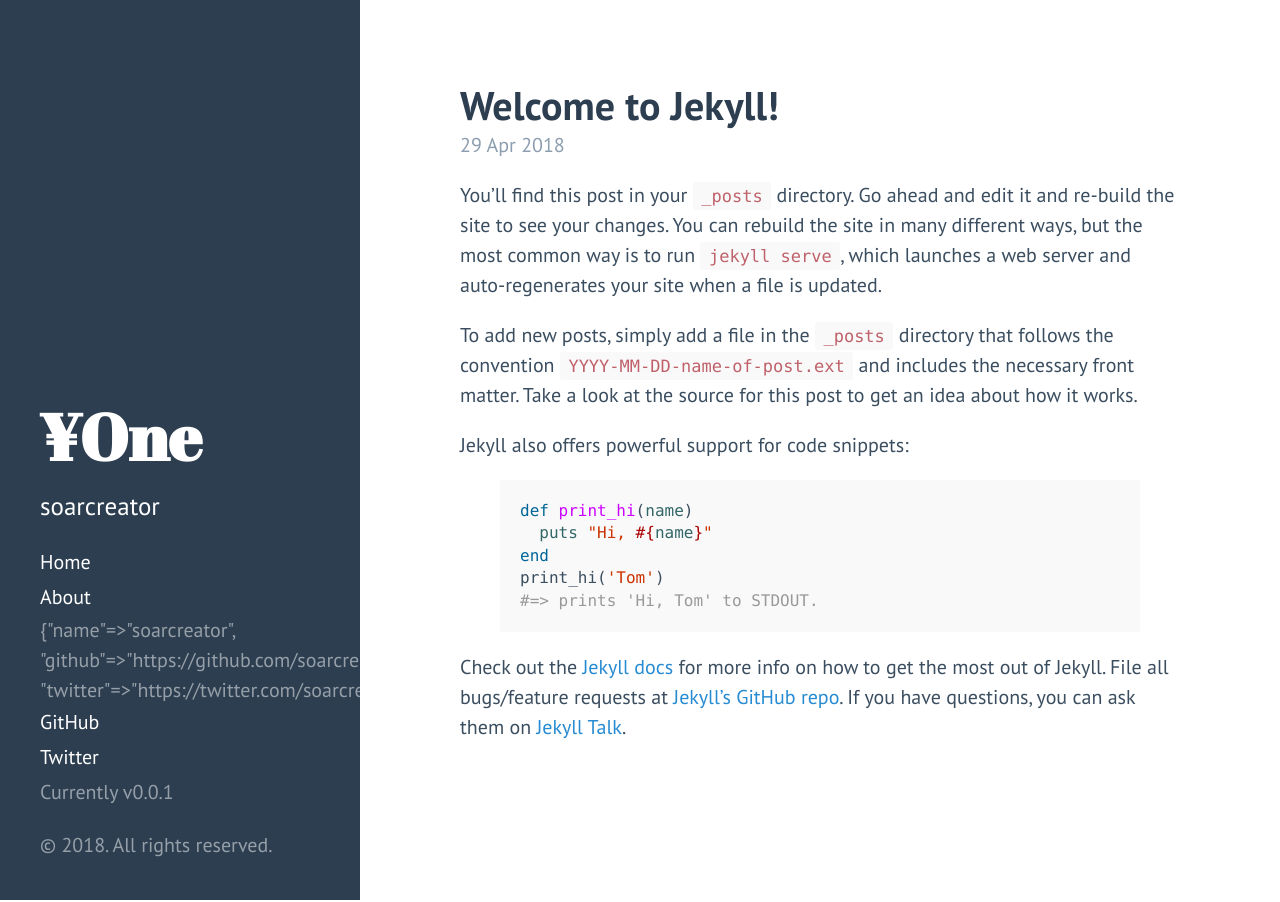
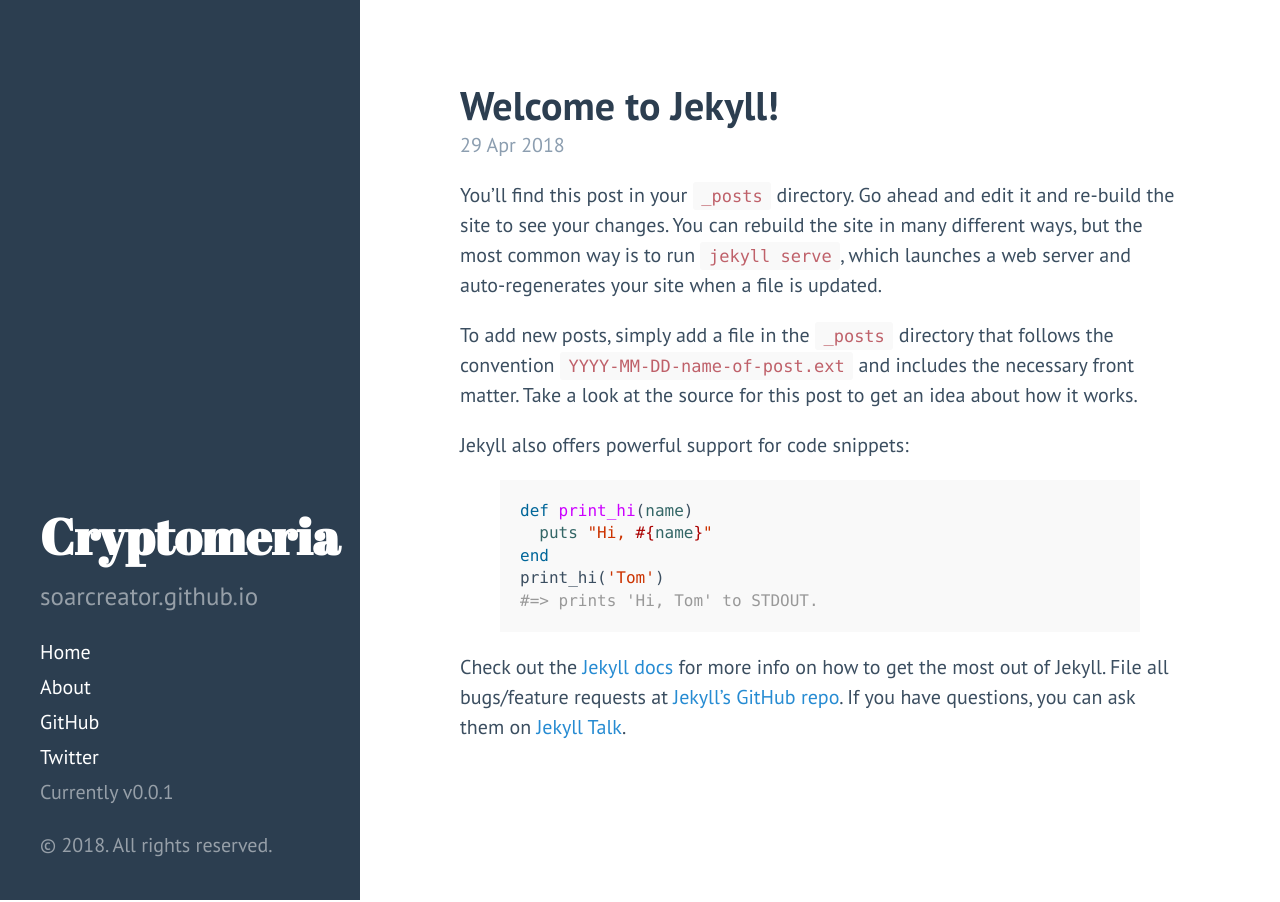
Before and after one commit to soarcreator/soarcreator.github.io, a Jekyll site: the page built from index.md, in a window 1280 px wide. Built offline with Jekyll 4.4.1, drawn with Linux system fonts in a browser that asks for light colours.

Commit message:
Name my site Cryptomeria

```diff
--- a/_config.yml
+++ b/_config.yml
@@ -8,11 +8,11 @@
 # relative_permalinks: true
 
 # Setup
-title: ¥One
+title: Cryptomeria
 email: Sohkawara@mail.greenriver.edu
 tagline: 'A Jekyll theme'
-description: >- # this means to ignore newlines until "baseurl:"
-  <a href="https://github.com/soarcreator">soarcreator</a>
+description: >-
+  soarcreator.github.io
 url: /
 baseurl: /
 
--- a/_includes/sidebar.html
+++ b/_includes/sidebar.html
@@ -24,7 +24,6 @@
         {% endif %}
       {% endfor %}
 
-      {{ site.author }}
       <a class="sidebar-nav-item" href="{{ site.author.github }}">GitHub</a>
       <a class="sidebar-nav-item" href="{{ site.author.twitter }}">Twitter</a>
       <span class="sidebar-nav-item">Currently v{{ site.version }}</span>
--- a/public/css/hyde.css
+++ b/public/css/hyde.css
@@ -80,7 +80,7 @@
   color: #fff;
   margin-top: 0;
   font-family: "Abril Fatface", serif;
-  font-size: 3.25rem;
+  font-size: 2.5rem;
 }
 
 /* Sidebar nav */
```
